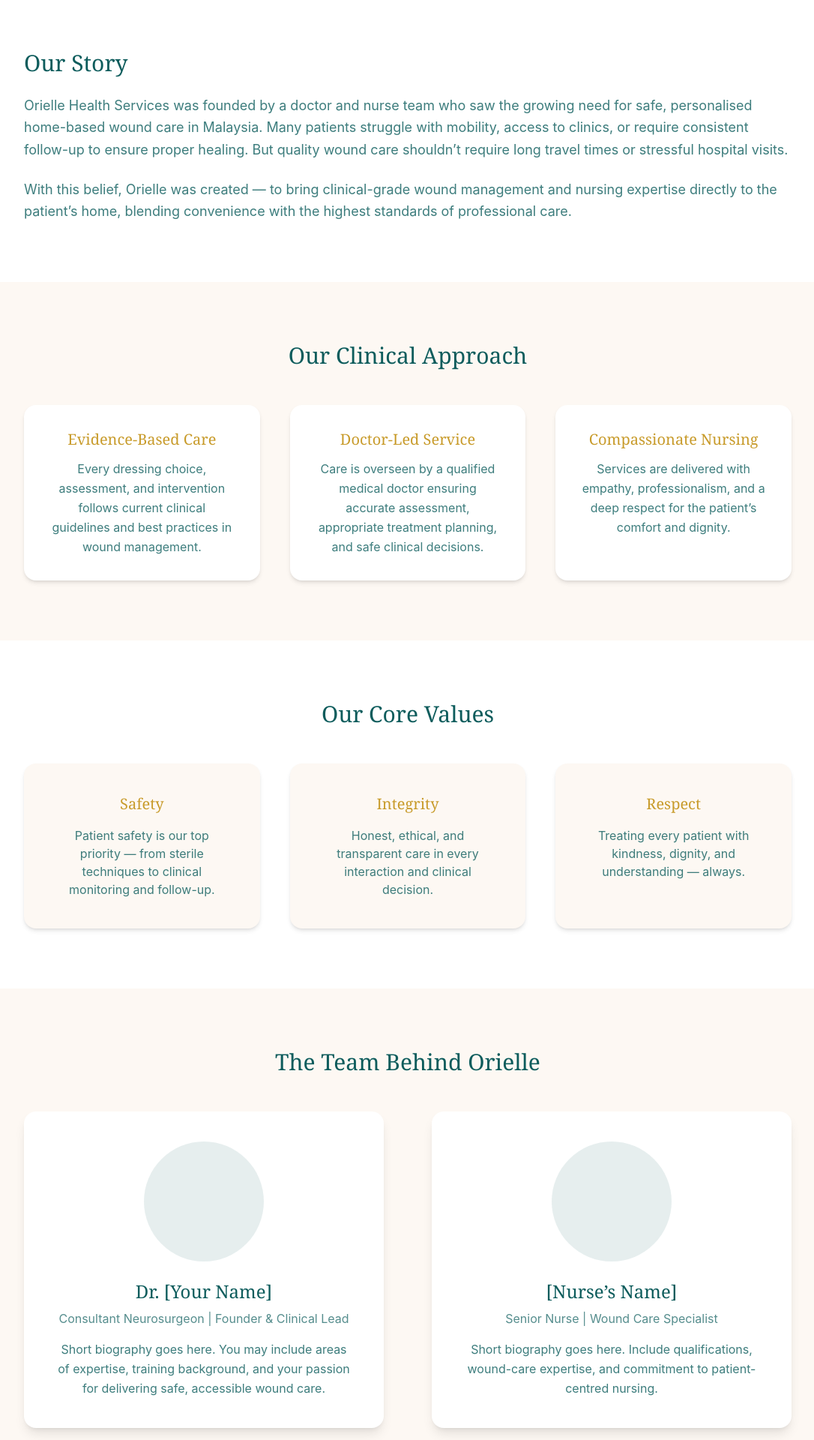
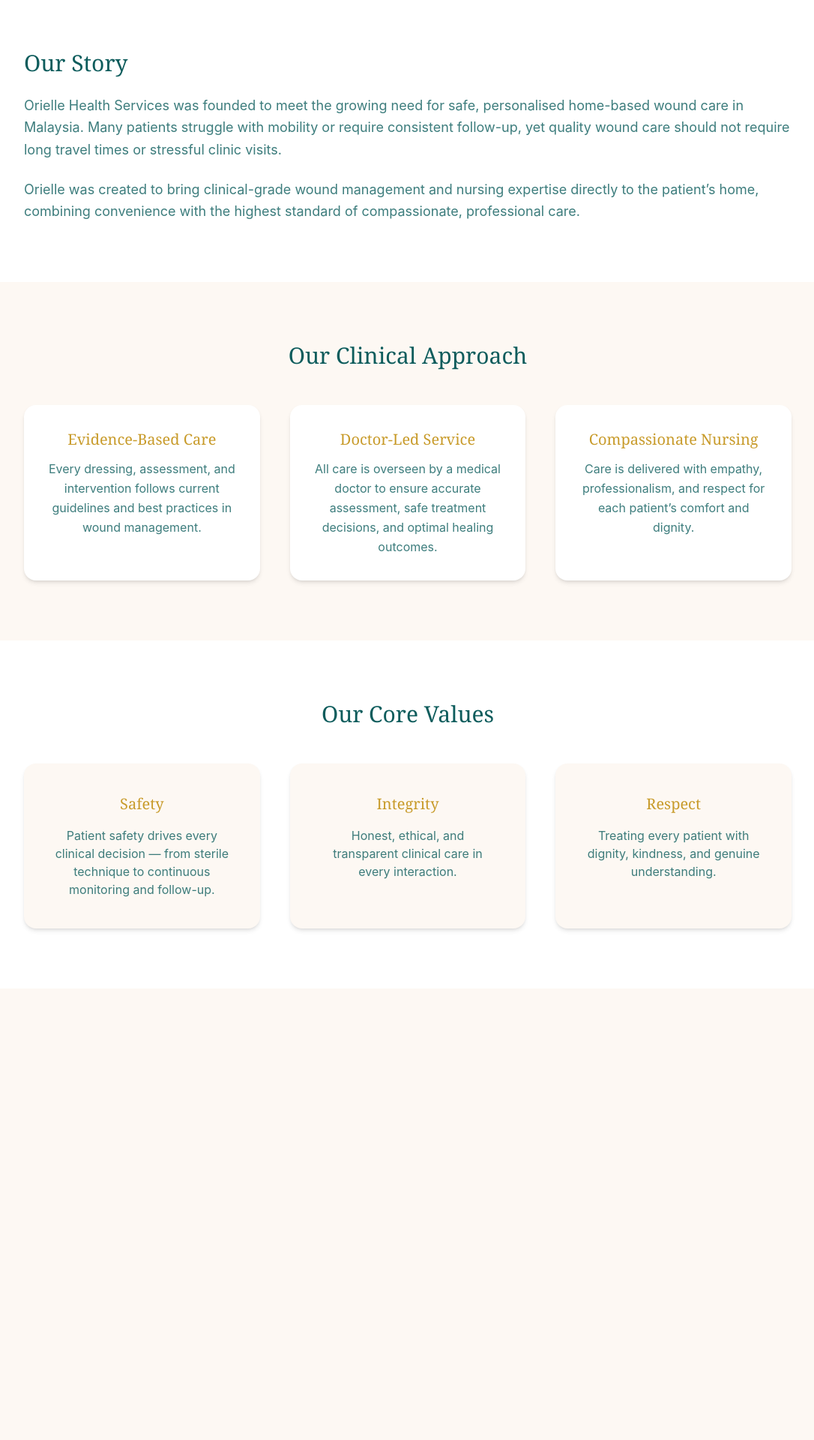
Before and after one commit to rrjayapalan/oriellehealth_verified, a Next.js app: page /about in a window 1280 px wide. Shown: the part 780-2700 px from the top of the page at 75% size, without its empty margins (96-1182 px from the left). After the commit the page ends 2098 px from the top, so only its background shows below. Built offline with nearby package versions, Linux system fonts and the light colour scheme.

Commit message:
Add files via upload

```diff
--- a/app/about/page.jsx
+++ b/app/about/page.jsx
@@ -45,16 +45,15 @@
         <div className="max-w-5xl mx-auto text-center md:text-left">
           <h2 className="text-3xl font-serif text-teal mb-6">Our Story</h2>
           <p className="text-lg text-teal/80 leading-relaxed mb-6">
-            Orielle Health Services was founded by a doctor and nurse team who saw the growing
-            need for safe, personalised home-based wound care in Malaysia. Many patients struggle
-            with mobility, access to clinics, or require consistent follow-up to ensure proper
-            healing. But quality wound care shouldn’t require long travel times or stressful
-            hospital visits.
+            Orielle Health Services was founded to meet the growing need for safe,
+            personalised home-based wound care in Malaysia. Many patients struggle
+            with mobility or require consistent follow-up, yet quality wound care
+            should not require long travel times or stressful clinic visits.
           </p>
           <p className="text-lg text-teal/80 leading-relaxed">
-            With this belief, Orielle was created — to bring clinical-grade wound management and
-            nursing expertise directly to the patient’s home, blending convenience with the highest
-            standards of professional care.
+            Orielle was created to bring clinical-grade wound management and nursing
+            expertise directly to the patient’s home, combining convenience with the
+            highest standard of compassionate, professional care.
           </p>
         </div>
       </section>
@@ -73,8 +72,8 @@
                 Evidence-Based Care
               </h3>
               <p className="text-teal/80 leading-relaxed">
-                Every dressing choice, assessment, and intervention follows current clinical
-                guidelines and best practices in wound management.
+                Every dressing, assessment, and intervention follows current guidelines
+                and best practices in wound management.
               </p>
             </div>
 
@@ -83,8 +82,8 @@
                 Doctor-Led Service
               </h3>
               <p className="text-teal/80 leading-relaxed">
-                Care is overseen by a qualified medical doctor ensuring accurate assessment,
-                appropriate treatment planning, and safe clinical decisions.
+                All care is overseen by a medical doctor to ensure accurate assessment,
+                safe treatment decisions, and optimal healing outcomes.
               </p>
             </div>
 
@@ -93,7 +92,7 @@
                 Compassionate Nursing
               </h3>
               <p className="text-teal/80 leading-relaxed">
-                Services are delivered with empathy, professionalism, and a deep respect for the
+                Care is delivered with empathy, professionalism, and respect for each
                 patient’s comfort and dignity.
               </p>
             </div>
@@ -112,65 +111,22 @@
             <div className="p-10 bg-ivory rounded-2xl shadow-md">
               <h3 className="text-xl font-serif text-gold mb-4">Safety</h3>
               <p className="text-teal/80">
-                Patient safety is our top priority — from sterile techniques to clinical
-                monitoring and follow-up.
+                Patient safety drives every clinical decision — from sterile technique
+                to continuous monitoring and follow-up.
               </p>
             </div>
 
             <div className="p-10 bg-ivory rounded-2xl shadow-md">
               <h3 className="text-xl font-serif text-gold mb-4">Integrity</h3>
               <p className="text-teal/80">
-                Honest, ethical, and transparent care in every interaction and clinical decision.
+                Honest, ethical, and transparent clinical care in every interaction.
               </p>
             </div>
 
             <div className="p-10 bg-ivory rounded-2xl shadow-md">
               <h3 className="text-xl font-serif text-gold mb-4">Respect</h3>
               <p className="text-teal/80">
-                Treating every patient with kindness, dignity, and understanding — always.
-              </p>
-            </div>
-
-          </div>
-        </div>
-      </section>
-
-      {/* TEAM SECTION */}
-      <section className="py-20 px-6 bg-ivory">
-        <div className="max-w-5xl mx-auto text-center">
-          <h2 className="text-3xl font-serif text-teal mb-12">
-            The Team Behind Orielle
-          </h2>
-
-          <div className="grid md:grid-cols-2 gap-16">
-
-            {/* Doctor Profile */}
-            <div className="bg-white shadow-lg rounded-2xl p-10">
-              <div className="h-40 w-40 mx-auto bg-teal/10 rounded-full mb-6" />
-              <h3 className="text-2xl font-serif text-teal mb-2">
-                Dr. [Your Name]
-              </h3>
-              <p className="text-teal/70 mb-4">
-                Consultant Neurosurgeon | Founder & Clinical Lead
-              </p>
-              <p className="text-teal/80 leading-relaxed">
-                Short biography goes here. You may include areas of expertise, training background,
-                and your passion for delivering safe, accessible wound care.
-              </p>
-            </div>
-
-            {/* Nurse Profile */}
-            <div className="bg-white shadow-lg rounded-2xl p-10">
-              <div className="h-40 w-40 mx-auto bg-teal/10 rounded-full mb-6" />
-              <h3 className="text-2xl font-serif text-teal mb-2">
-                [Nurse’s Name]
-              </h3>
-              <p className="text-teal/70 mb-4">
-                Senior Nurse | Wound Care Specialist
-              </p>
-              <p className="text-teal/80 leading-relaxed">
-                Short biography goes here. Include qualifications, wound-care expertise, and
-                commitment to patient-centred nursing.
+                Treating every patient with dignity, kindness, and genuine understanding.
               </p>
             </div>
 
```
